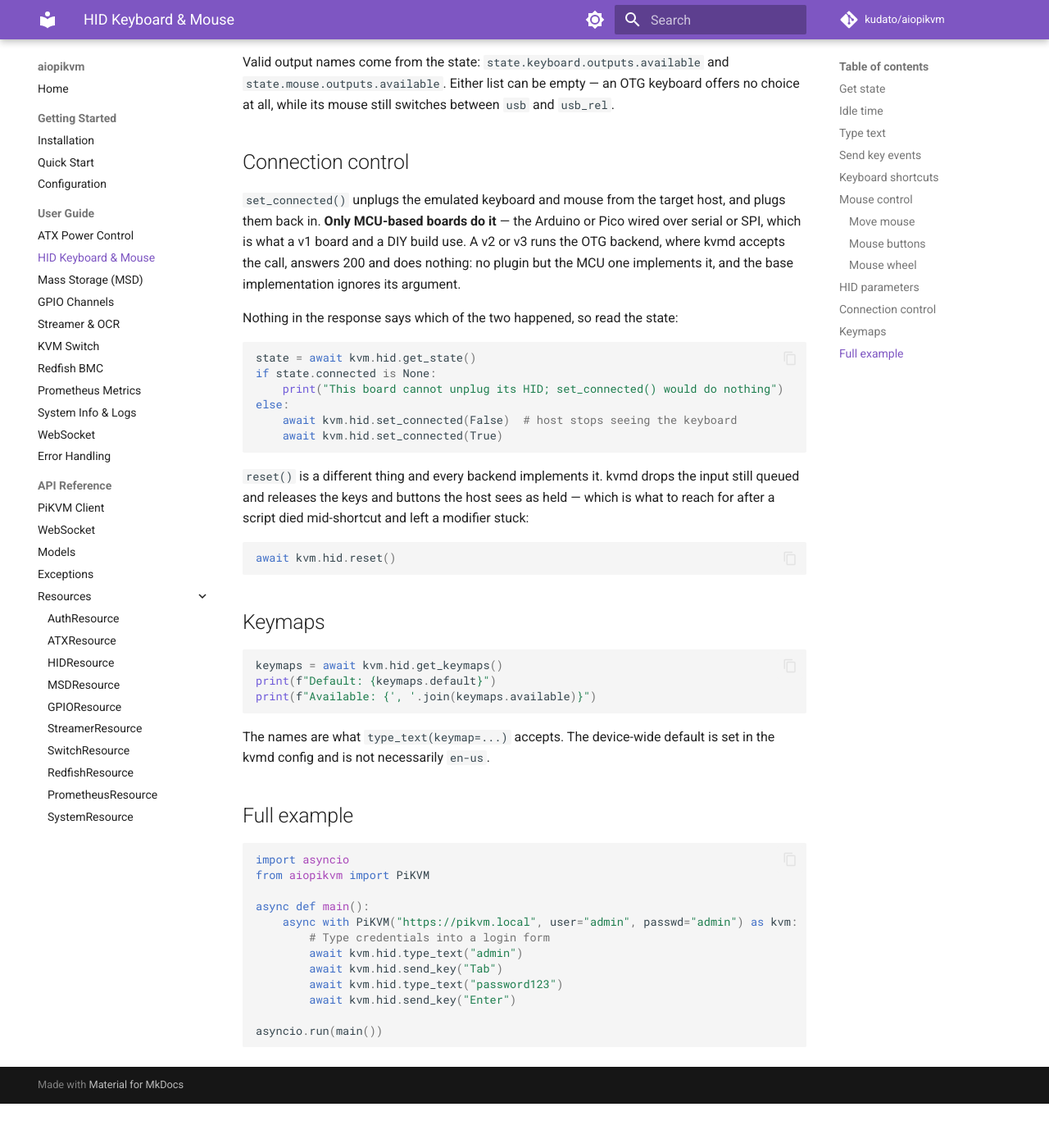
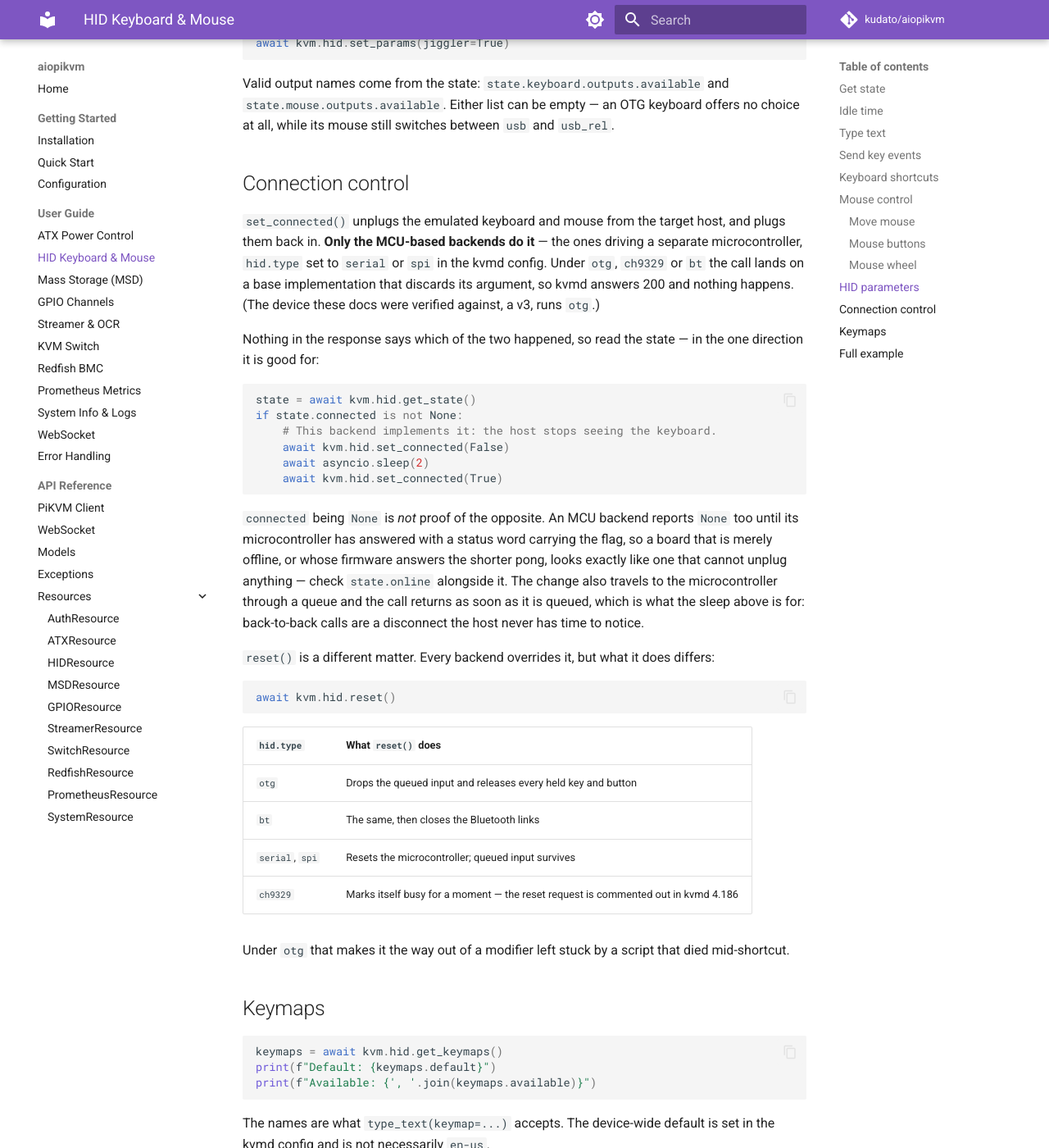
Before and after one commit to kudato/aiopikvm, an MkDocs documentation site: the page built from docs/guide/hid.md, in a window 1280 px wide and 1400 px high, scrolled down 2919 px. Shown: the whole window at 82% size. Built offline with MkDocs 1.6.1 and Material for MkDocs 9.7.7, drawn with Linux system fonts in a browser that asks for light colours; comment, search, counter and statistics services are not loaded; before the commit the page ends 4265 px from its top, so only the background shows below that; some of the changed text lies outside the part shown.

Commit message:
docs(hid): correct what the connected flag and reset() actually mean
Why this change was needed:
Review of the first commit found two of its claims wrong against kvmd 4.186.
The detection rule it documented pointed the wrong way: an MCU backend also
reports connected=None until its microcontroller has answered with a status
word carrying the flag, so None cannot mean "this call would do nothing".
And reset() is not the same thing everywhere — ch9329 has its reset request
commented out, and the MCU backends keep the queued input rather than
dropping it. The board-model claims (v1, v2, DIY) came from nothing in
kvmd's source and were partly wrong.

What changed:
- set_connected() documents connected as a one-way signal, tells the caller
  to read online alongside it, and notes that the change is queued
- reset() is documented per backend, with a table in the guide
- backends are named by hid.type rather than by board model; the only board
  claim left is the capture device's own v3 running otg
- the guide's example no longer disconnects and reconnects back to back

````diff
--- a/docs/guide/hid.md
+++ b/docs/guide/hid.md
@@ -17,7 +17,9 @@
 ```
 
 `state.connected` reports whether the target host has the HID plugged in.
-Only MCU-based backends can tell — it is `None` on OTG.
+Only the MCU-based backends can tell — `otg`, `ch9329` and `bt` report
+`None`. See [Connection control](#connection-control) for what that does and
+does not imply.
 
 ## Idle time
 
@@ -148,31 +150,50 @@
 ## Connection control
 
 `set_connected()` unplugs the emulated keyboard and mouse from the target
-host, and plugs them back in. **Only MCU-based boards do it** — the Arduino
-or Pico wired over serial or SPI, which is what a v1 board and a DIY build
-use. A v2 or v3 runs the OTG backend, where kvmd accepts the call, answers
-200 and does nothing: no plugin but the MCU one implements it, and the base
-implementation ignores its argument.
+host, and plugs them back in. **Only the MCU-based backends do it** — the
+ones driving a separate microcontroller, `hid.type` set to `serial` or
+`spi` in the kvmd config. Under `otg`, `ch9329` or `bt` the call lands on a
+base implementation that discards its argument, so kvmd answers 200 and
+nothing happens. (The device these docs were verified against, a v3, runs
+`otg`.)
 
-Nothing in the response says which of the two happened, so read the state:
+Nothing in the response says which of the two happened, so read the state —
+in the one direction it is good for:
 
 ```python
 state = await kvm.hid.get_state()
-if state.connected is None:
-    print("This board cannot unplug its HID; set_connected() would do nothing")
-else:
-    await kvm.hid.set_connected(False)  # host stops seeing the keyboard
+if state.connected is not None:
+    # This backend implements it: the host stops seeing the keyboard.
+    await kvm.hid.set_connected(False)
+    await asyncio.sleep(2)
     await kvm.hid.set_connected(True)
 ```
 
-`reset()` is a different thing and every backend implements it. kvmd drops
-the input still queued and releases the keys and buttons the host sees as
-held — which is what to reach for after a script died mid-shortcut and left
-a modifier stuck:
+`connected` being `None` is *not* proof of the opposite. An MCU backend
+reports `None` too until its microcontroller has answered with a status word
+carrying the flag, so a board that is merely offline, or whose firmware
+answers the shorter pong, looks exactly like one that cannot unplug
+anything — check `state.online` alongside it. The change also travels to the
+microcontroller through a queue and the call returns as soon as it is
+queued, which is what the sleep above is for: back-to-back calls are a
+disconnect the host never has time to notice.
+
+`reset()` is a different matter. Every backend overrides it, but what it
+does differs:
 
 ```python
 await kvm.hid.reset()
 ```
+
+| `hid.type` | What `reset()` does |
+|---|---|
+| `otg` | Drops the queued input and releases every held key and button |
+| `bt` | The same, then closes the Bluetooth links |
+| `serial`, `spi` | Resets the microcontroller; queued input survives |
+| `ch9329` | Marks itself busy for a moment — the reset request is commented out in kvmd 4.186 |
+
+Under `otg` that makes it the way out of a modifier left stuck by a script
+that died mid-shortcut.
 
 ## Keymaps
 
````
Also changed, not shown: CHANGELOG.md (+12 -8 lines), 3 other files.
